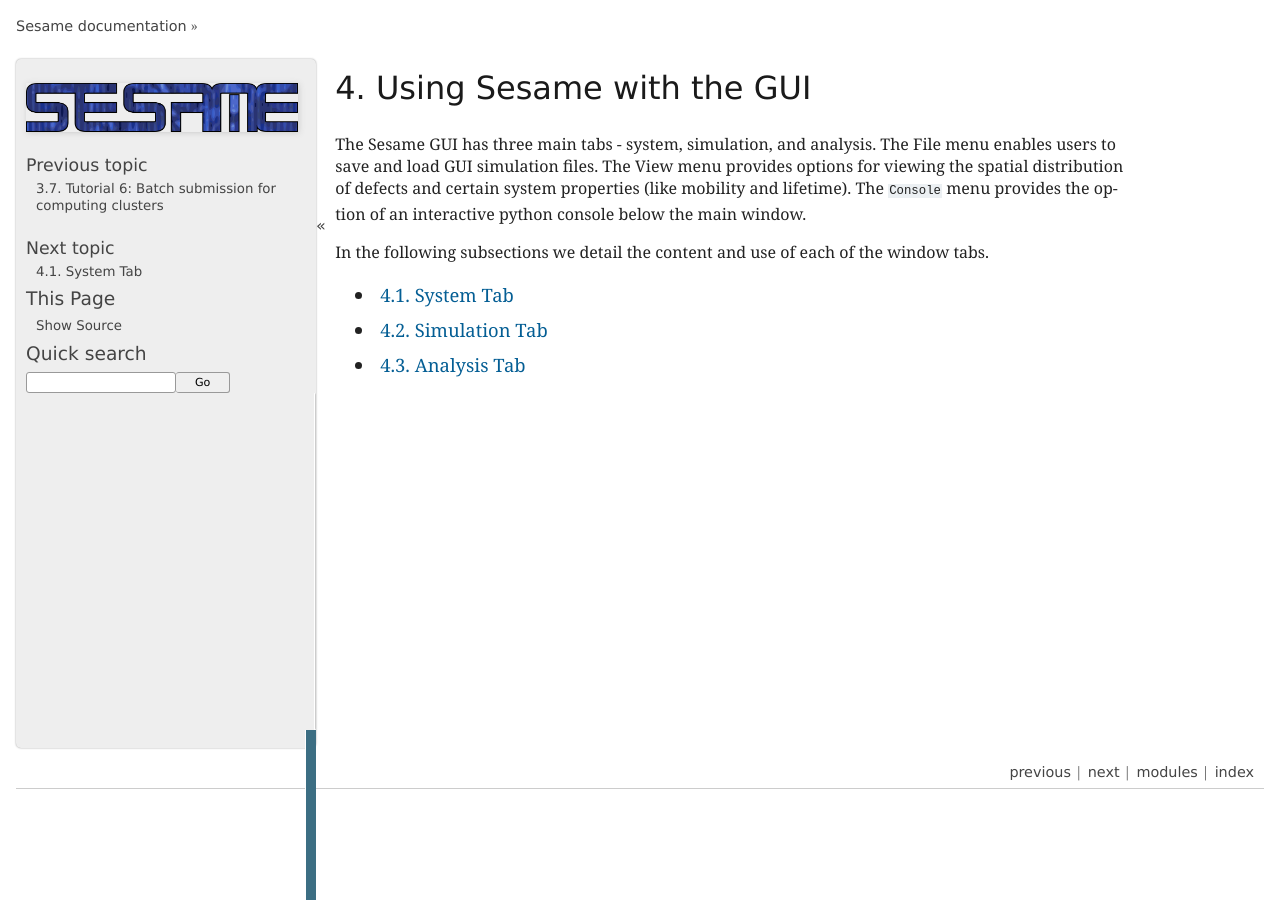
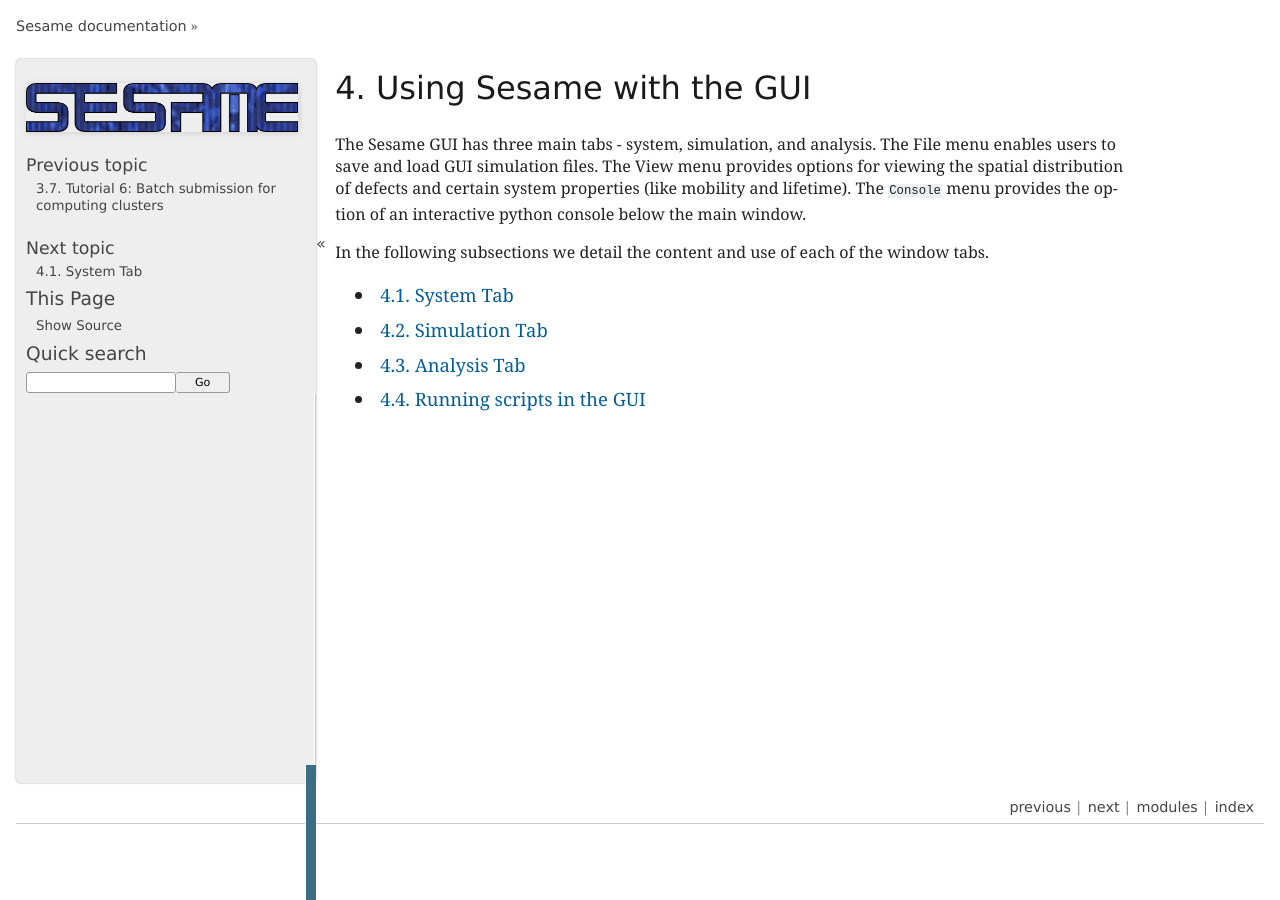
Before and after one commit to usnistgov/sesame, a Sphinx documentation site: the page built from doc/gui/index.rst, in a window 1280 px wide and 900 px high. Built offline with Sphinx 7.4.7, drawn with Linux system fonts in a browser that asks for light colours; formulas are drawn with MathJax 3.

Commit message:
added doc for gui

```diff
--- a/doc/gui/index.rst
+++ b/doc/gui/index.rst
@@ -11,3 +11,4 @@ In the following subsections we detail the content and use of each of the window
    system
    simulation
    analysis
+   scripts
--- /dev/null
+++ b/doc/gui/scripts.rst
@@ -0,0 +1,6 @@
+Running scripts in the GUI
+---------------------------
+
+import os
+os.chdir("examples/tutorial1")
+exec(open("1d_homojunction.py").read())
```
